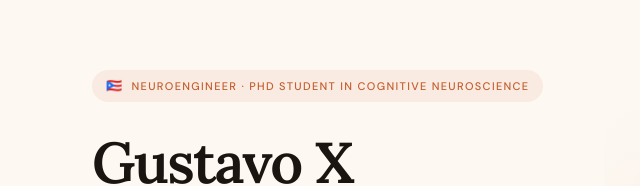
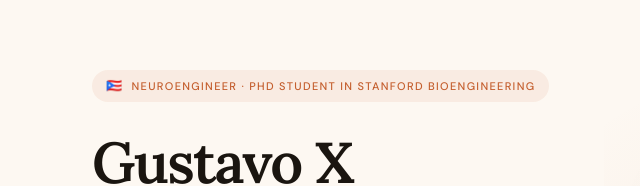
Before and after one commit to GusStgoReyes/GusStgoReyes.github.io, a plain HTML site: page index.html in a window 1280 px wide. Shown: the part 168-354 px from the top of the page, 36-676 px from the left. Drawn offline with Linux system fonts and the light colour scheme; files whose address does not match are found by name.

Commit message:
switched cognitive science to bioengineer

```diff
--- a/index.html
+++ b/index.html
@@ -306,7 +306,7 @@
   <div class="hero-left">
     <div class="hero-tag">
       <span class="flag">🇵🇷</span>
-      Neuroengineer · PhD Student in Cognitive Neuroscience
+      Neuroengineer · PhD Student in Stanford Bioengineering
     </div>
     <h1 class="hero-name">Gustavo X<br><em>Santiago-Reyes</em></h1>
     <p class="hero-bio">
```
